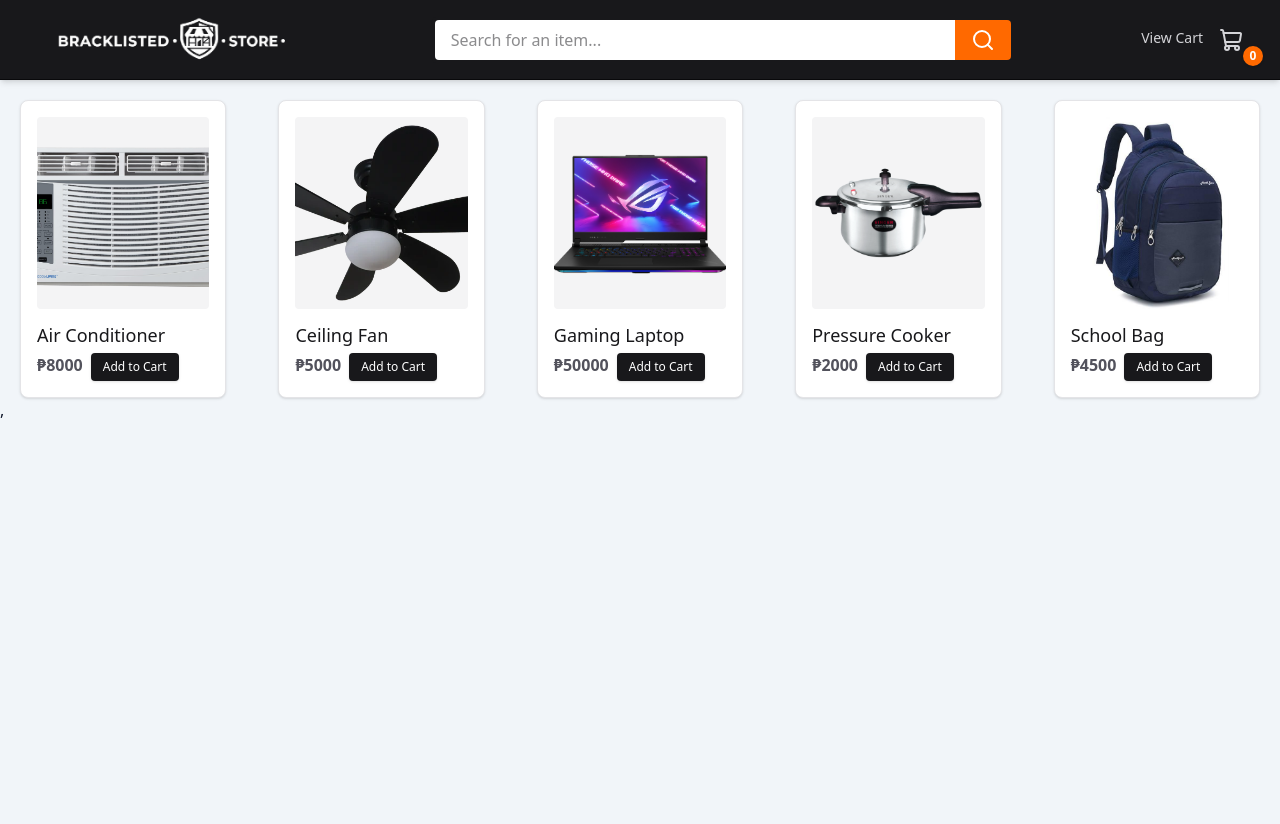
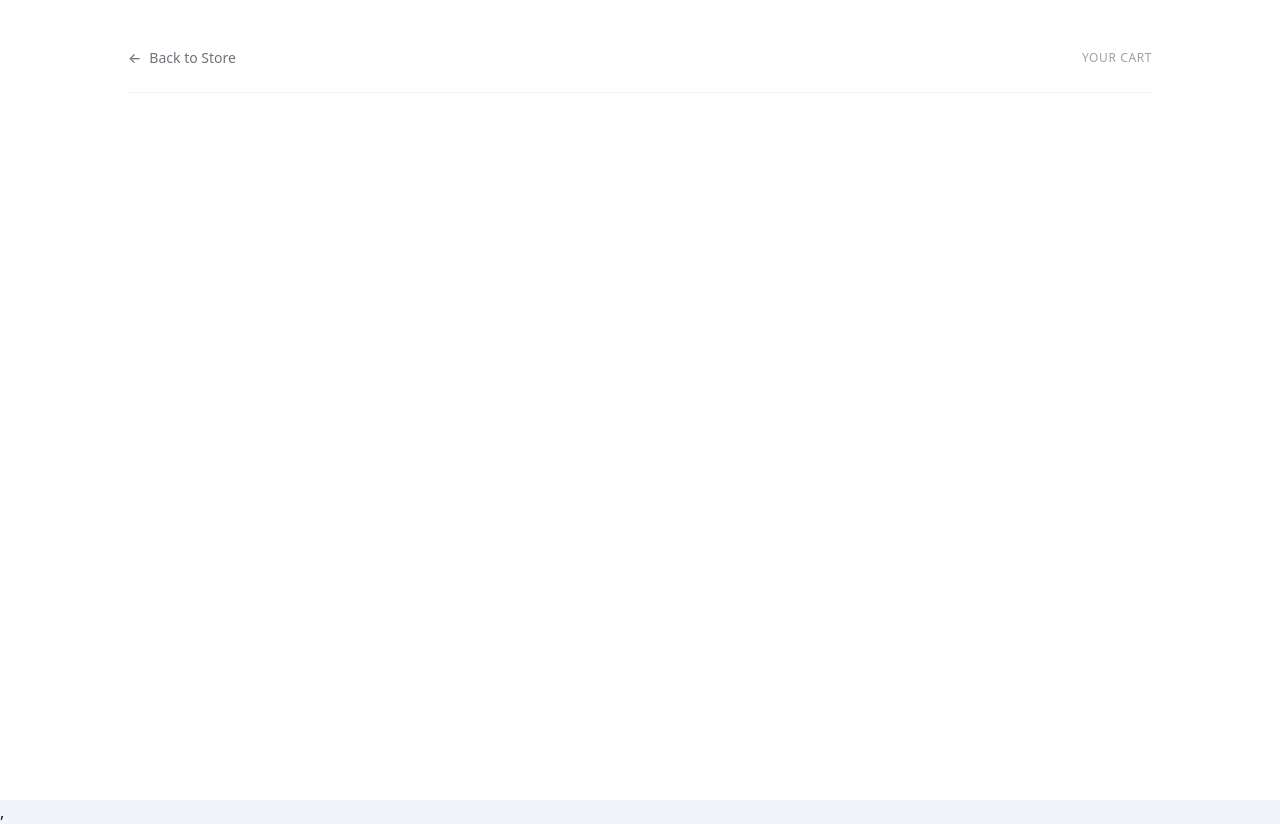
Before and after one commit to BrackListed/Shopping-Cart, a React (Vite) app: page /Cart in a window 1280 px wide. Before the commit the page ends 800 px from the top, so only its background shows below. Built offline with nearby package versions, Linux system fonts and the light colour scheme.

Commit message:
Added cart page, and cart header

```diff
--- a/package.json
+++ b/package.json
@@ -16,6 +16,7 @@
     "react": "^19.2.6",
     "react-dom": "^19.2.6",
     "react-redux": "^9.3.0",
+    "react-router-dom": "^7.15.1",
     "tailwindcss": "^4.3.0"
   },
   "devDependencies": {
--- a/src/App.tsx
+++ b/src/App.tsx
@@ -5,16 +5,12 @@ import { ProductUI } from "./assets/Main";
 
 
 export default function App() {
-  const [isCartOpen, setisCartOpen] = useState(false)
   const [productClicked, setproductClicked] = useState(false)
   return(
     <div className="flex flex-col gap-5">
       <Header
-      setisCartOpen = {setisCartOpen}
       />
       <ProductUI
-      isCartOpen = {isCartOpen}
-      setisCartOpen = {setisCartOpen}
       productClicked = {productClicked}
       setproductClicked= {setproductClicked}
       />
--- /dev/null
+++ b/src/Cart.tsx
@@ -0,0 +1,13 @@
+import { Header } from "./assets/Header";
+import { Link } from "react-router-dom";
+
+export function Cart(){
+    return(
+        <div className="min-h-screen bg-white text-zinc-900 p-6 md:p-12">
+            <div id = "header" className="max-w-5xl mx-auto flex items-center justify-between border-b border-zinc-100 pb-6 mb-12">
+                <Link to = "/"><div className="text-sm font-medium text-zinc-500 hover:text-zinc-900 transition-colors cursor-pointer flex items-center gap-2 group"><span className="group-hover:-translate-x-1 transition-transform">←</span>Back to Store</div></Link>
+                <span className="text-xs font-medium text-zinc-400 tracking-wider uppercase">YOUR CART</span>
+            </div>
+        </div>
+    )
+}
--- a/src/ProductSlice.ts
+++ b/src/ProductSlice.ts
@@ -16,9 +16,7 @@ const StoreProducts: ProductType[] = [
     {id: 5, name: "School Bag", img: "Products/School_Bag.png", price: 4500},
 ]
 
-const userCart: ProductType[] = [
-
-]
+const userCart: ProductType[] = JSON.parse(localStorage.getItem("cart-storage") ?? "[]") ?? []
 
 const initialProductState = {
     products: StoreProducts,
--- a/src/assets/Header.tsx
+++ b/src/assets/Header.tsx
@@ -1,11 +1,9 @@
 import type { RootState } from '../Store';
 import { ShoppingCart, Search } from 'lucide-react'
 import { useSelector } from 'react-redux';
+import { Link } from "react-router-dom";
 
-type HeaderProps = {
-  setisCartOpen: (value: boolean) => void
-}
-export function Header({setisCartOpen}: HeaderProps) {
+export function Header() {
 
   const userCart = useSelector((state: RootState) => state.Cart.cart)
   const cartLength = userCart.length
@@ -16,8 +14,8 @@ export function Header({setisCartOpen}: HeaderProps) {
             <input placeholder = "Search for an item..." className='flex-1 h-10 px-4 rounded-l bg-white text-zinc-900 outline-none focus-visible: ring-4 focus-visible:ring-slate-600'></input>
             <button className='h-10 px-4 bg-orange-500 hover:bg-orange-600 hover:cursor-pointer text-white font-medium rounded-r transition-colors'><Search/></button>
         </div>
-        <div onClick={() => setisCartOpen(true)} className=' relative flex gap-4 text-zinc-300 text-sm font-medium cursor-pointer transition-colors hover:text-white border border-transparent hover:border-zinc-700 rounded px-3 py-1.5'>
-          View Cart <span><ShoppingCart/></span> <div className='absolute -bottom-2 -right-2 bg-orange-500 text-white text-xs font-bold w-5 h-5 flex items-center justify-center rounded-full shadow-sm'>{cartLength}</div>
+        <div className=' relative flex gap-4 text-zinc-300 text-sm font-medium cursor-pointer transition-colors hover:text-white border border-transparent hover:border-zinc-700 rounded px-3 py-1.5'>
+          <Link to = "/Cart">View Cart</Link> <span><ShoppingCart/></span> <div className='absolute -bottom-2 -right-2 bg-orange-500 text-white text-xs font-bold w-5 h-5 flex items-center justify-center rounded-full shadow-sm'>{cartLength}</div>
           </div>
     </div>
   );
--- a/src/main.tsx
+++ b/src/main.tsx
@@ -4,11 +4,18 @@ import './index.css'
 import App from './App.tsx'
 import { Provider } from 'react-redux'
 import { Store } from './Store.ts'
+import { BrowserRouter, Routes, Route } from "react-router-dom";
+import { Cart } from './Cart.tsx'
 
 createRoot(document.getElementById('root')!).render(
   <Provider store = {Store}>
     <StrictMode>
-      <App />
+      <BrowserRouter>
+        <Routes>
+          <Route path = "/" element = {<App />}></Route>
+          <Route path = "/Cart" element = {<Cart />}></Route>
+        </Routes>
+      </BrowserRouter>
     </StrictMode>,
   </Provider>
 )
```
Also changed, not shown: src/assets/Main.tsx (+6 -3 lines), 1 other file (tests, documents, lock files or other folders).
